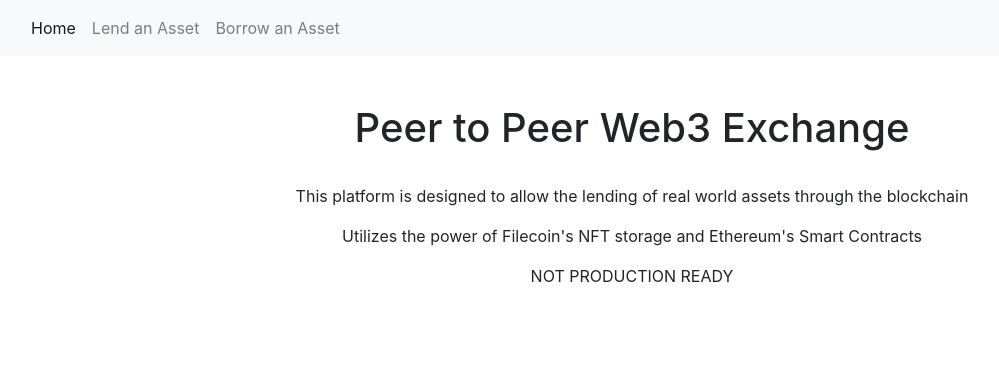
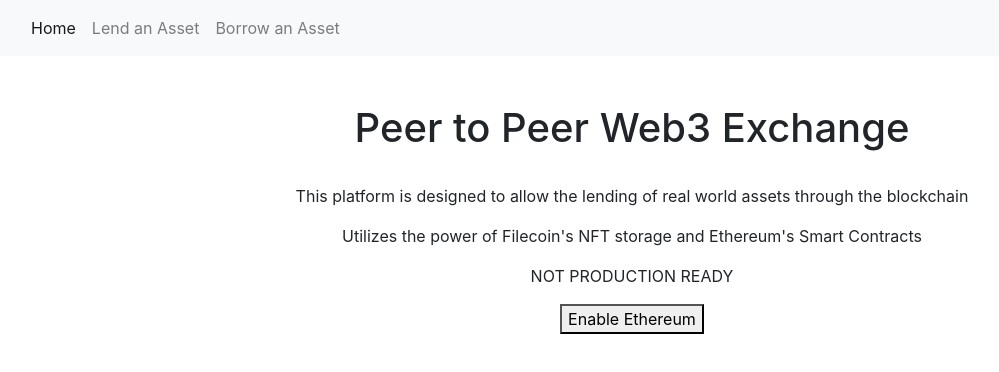
Before and after one commit to usersolidity/HackFS_2021, a React app: page HTML_JS/index.html in a window 1280 px wide. Shown: the whole page, without its empty margins (8-1007 px from the left). Built offline with nearby package versions, Linux system fonts and the light colour scheme.

Commit message:
Add button to connect to metamask

```diff
--- a/HTML_JS/index.html
+++ b/HTML_JS/index.html
@@ -52,6 +52,7 @@
       <p>This platform is designed to allow the lending of real world assets through the blockchain</p>
       <p>Utilizes the power of Filecoin's NFT storage and Ethereum's Smart Contracts</p>
       <p>NOT PRODUCTION READY</p>
+      <button class="enableEthereumButton">Enable Ethereum</button>
       </div>
 
     </body>
```
